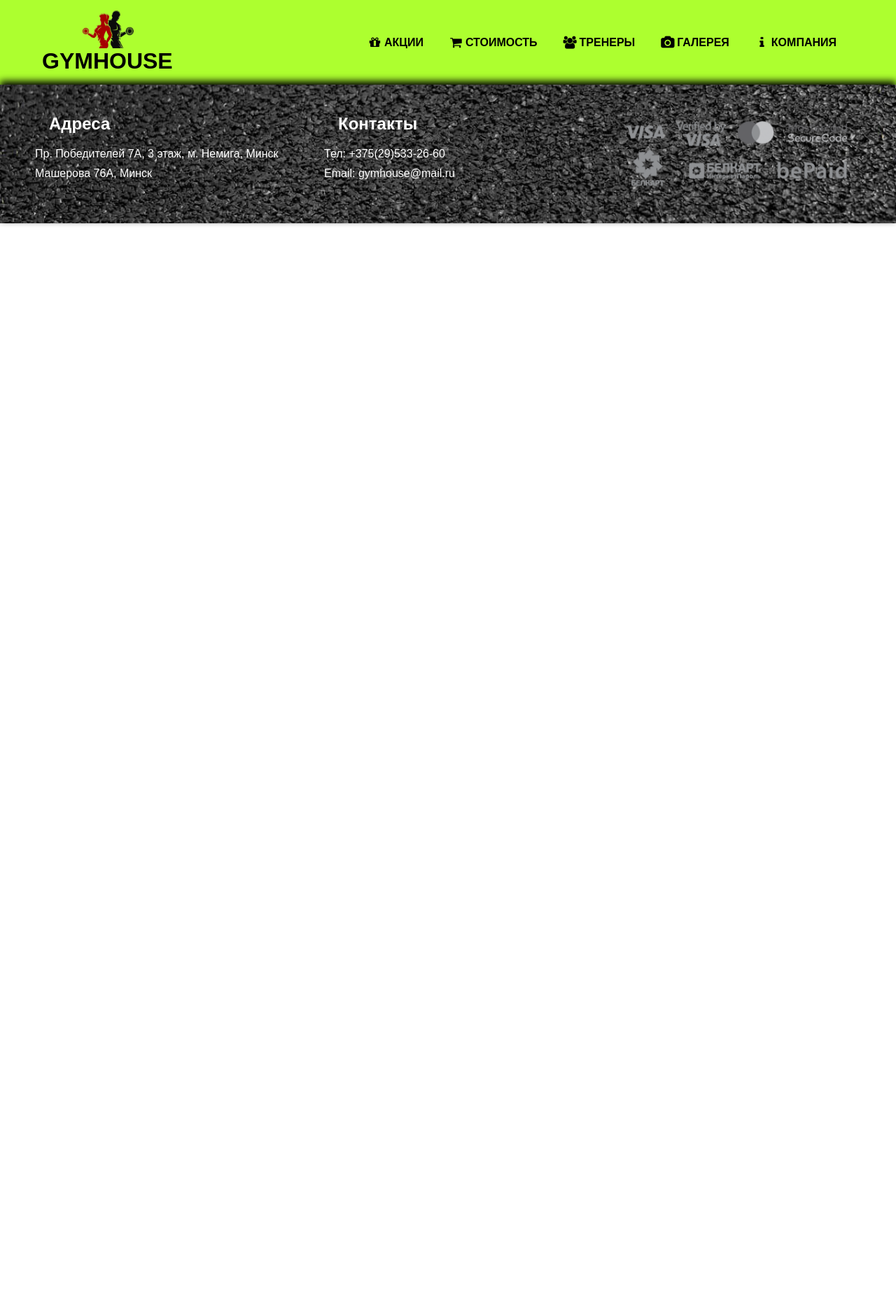
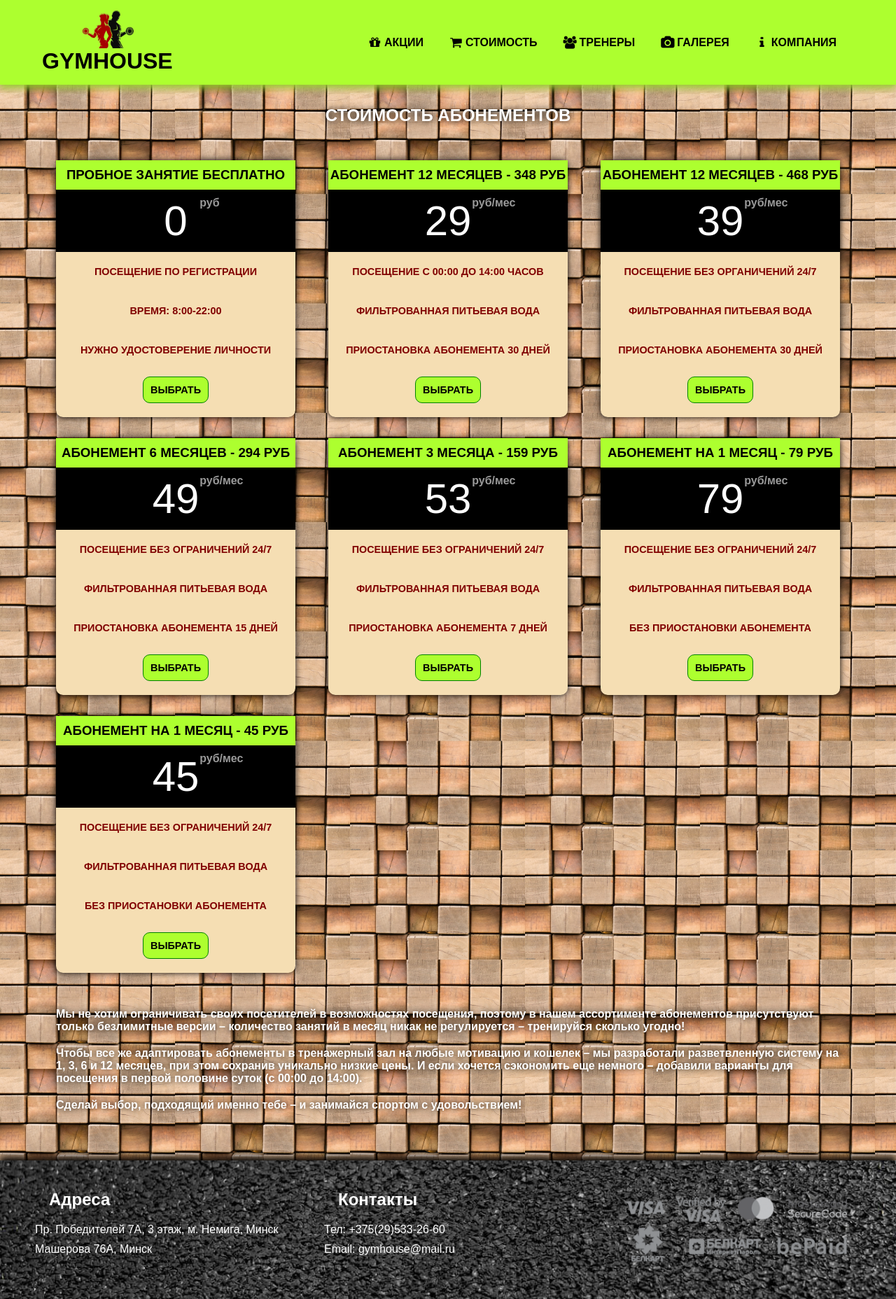
Before and after one commit to ilia844/Web-technology, a PHP site: page /pages/price.html in a window 1280 px wide. Shown: the whole page at 70% size. Before the commit the page ends 322 px from the top, so only its background shows below. Run offline with PHP 8.4, Linux system fonts and the light colour scheme.

Commit message:
Added page with pricing

```diff
--- a/First lab/css/media.css
+++ b/First lab/css/media.css
@@ -70,6 +70,14 @@
     }
 
 /*///////////////////////////////*/
+
+/*Page with subscription prices*/
+
+.subscription-info {
+    width: 43%;
+}
+
+/*///////////////////////////////*/
 }
 
 @media all and (max-width: 768px) {
@@ -107,4 +115,16 @@
         width: 80%;
     }
 /*///////////////////////////////*/
+
+/*Page with subscription prices*/
+
+    .subscriptions {
+        justify-content: space-around;
+    }
+
+    .subscription-info {
+        width: 80%;
+    }
+
+/*///////////////////////////////*/
 }
--- /dev/null
+++ b/First lab/css/price.css
@@ -0,0 +1,117 @@
+/*Price section*/
+
+.price-section_background {
+    background-image: url("../img/price-background1.jpg");
+    background-size: 250px;
+}
+
+.pricing-info {
+    width: 100%;
+    padding-bottom: 50px;
+}
+
+.pricing-info h1 {
+    color: white;
+    padding-top: 30px;
+    margin: 0 20px 50px 20px;
+
+    text-align: center;
+    text-transform: uppercase;
+    font-family: sans-serif;
+    font-weight: bold;
+    text-shadow: black 0 0 10px;
+}
+
+
+.subscriptions {
+    width: 100%;
+    padding: 0 20px;
+
+    display: flex;
+    flex-direction: row;
+    justify-content: space-between;
+    align-items: flex-start;
+    flex-wrap: wrap;
+}
+
+.subscription-info {
+    width: 30%;
+    margin: 0 10px 30px 10px;
+    display: flex;
+    flex-direction: column;
+    justify-content: center;
+    text-align: center;
+    font-family: sans-serif;
+    background-color: wheat;
+
+
+    border-radius: 10px;
+    box-shadow: black 0 0 10px;
+    transition: all 0.3s ease;
+}
+
+.subscription-info:hover {
+    /*transform: scale(1.05);*/
+    box-shadow: maroon 0 0 20px ;
+}
+
+.subscription-info h3 {
+    padding: 10px 1px;
+    background-color: greenyellow;
+    text-transform: uppercase;
+}
+
+.subscription-info .price {
+    padding: 10px 0;
+    position: relative;
+
+    background-color: black;
+}
+
+.subscription-info .price .price-number {
+    color: white;
+    font-size: 60px;
+}
+
+.subscription-info .price .price-sign {
+    position: absolute;
+    left: 60%;
+
+    color: #999999;
+    font-weight: bold;
+}
+
+.subscription-info h4 {
+    margin: 20px auto;
+
+    color: maroon;
+    font-size: 0.9em;
+    font-weight: bold;
+}
+
+.subscription-info h5 {
+    padding: 10px;
+    margin: 10px auto 20px auto;
+    border: green solid 1px;
+    border-radius: 10px;
+
+    color: black;
+    font-size: 0.9em;
+    font-weight: bold;
+    text-transform: uppercase;
+    background-color: greenyellow;
+    transition: all 0.3s ease;
+}
+
+.subscription-info h5:hover {
+    transform: scale(1.1);
+    box-shadow: black 0 0 5px;
+}
+
+.pricing-info p {
+    color: white;
+    font-family: sans-serif;
+    font-weight: bold;
+    margin: 20px 30px;
+    text-shadow: black 0 0 10px;
+}
--- a/First lab/pages/price.html
+++ b/First lab/pages/price.html
@@ -4,6 +4,8 @@
     <meta charset="UTF-8">
     <link rel="stylesheet" type="text/css" href="../css/header+footer.css">
     <link rel="stylesheet" type="text/css" href="../css/font-awesome.css">
+    <link rel="stylesheet" type="text/css" href="../css/price.css">
+    <link rel="stylesheet" type="text/css" href="../css/media.css">
     <title>Стоимость</title>
 </head>
 <body>
@@ -26,7 +28,95 @@
             </div>
         </div>
     </header>
-
+    <section class="price-section_background">
+        <div class="main-container">
+            <div class="pricing-info">
+                <h1>Стоимость абонементов</h1>
+                <div class="subscriptions">
+                    <div class="subscription-info">
+                        <h3>Пробное занятие бесплатно</h3>
+                        <div class="price">
+                            <span class="price-sign">руб</span>
+                            <span class="price-number">0</span>
+                        </div>
+                        <h4>ПОСЕЩЕНИЕ ПО РЕГИСТРАЦИИ</h4>
+                        <h4>ВРЕМЯ: 8:00-22:00</h4>
+                        <h4>НУЖНО УДОСТОВЕРЕНИЕ ЛИЧНОСТИ</h4>
+                        <h5>Выбрать</h5>
+                    </div>
+                    <div class="subscription-info">
+                        <h3>АБОНЕМЕНТ 12 МЕСЯЦЕВ - 348 РУБ</h3>
+                        <div class="price">
+                            <span class="price-sign">руб/мес</span>
+                            <span class="price-number">29</span>
+                        </div>
+                        <h4>ПОСЕЩЕНИЕ С 00:00 ДО 14:00 ЧАСОВ</h4>
+                        <h4>ФИЛЬТРОВАННАЯ ПИТЬЕВАЯ ВОДА</h4>
+                        <h4>ПРИОСТАНОВКА АБОНЕМЕНТА 30 ДНЕЙ</h4>
+                        <h5>Выбрать</h5>
+                    </div>
+                    <div class="subscription-info">
+                        <h3>АБОНЕМЕНТ 12 МЕСЯЦЕВ - 468 РУБ</h3>
+                        <div class="price">
+                            <span class="price-sign">руб/мес</span>
+                            <span class="price-number">39</span>
+                        </div>
+                        <h4>ПОСЕЩЕНИЕ БЕЗ ОРГАНИЧЕНИЙ 24/7</h4>
+                        <h4>ФИЛЬТРОВАННАЯ ПИТЬЕВАЯ ВОДА</h4>
+                        <h4>ПРИОСТАНОВКА АБОНЕМЕНТА 30 ДНЕЙ</h4>
+                        <h5>Выбрать</h5>
+                    </div>
+                    <div class="subscription-info">
+                        <h3>АБОНЕМЕНТ 6 МЕСЯЦЕВ - 294 РУБ</h3>
+                        <div class="price">
+                            <span class="price-sign">руб/мес</span>
+                            <span class="price-number">49</span>
+                        </div>
+                        <h4>ПОСЕЩЕНИЕ БЕЗ ОГРАНИЧЕНИЙ 24/7</h4>
+                        <h4>ФИЛЬТРОВАННАЯ ПИТЬЕВАЯ ВОДА</h4>
+                        <h4>ПРИОСТАНОВКА АБОНЕМЕНТА 15 ДНЕЙ</h4>
+                        <h5>Выбрать</h5>
+                    </div>
+                    <div class="subscription-info">
+                        <h3>АБОНЕМЕНТ 3 МЕСЯЦА - 159 РУБ</h3>
+                        <div class="price">
+                            <span class="price-sign">руб/мес</span>
+                            <span class="price-number">53</span>
+                        </div>
+                        <h4>ПОСЕЩЕНИЕ БЕЗ ОГРАНИЧЕНИЙ 24/7</h4>
+                        <h4>ФИЛЬТРОВАННАЯ ПИТЬЕВАЯ ВОДА</h4>
+                        <h4>ПРИОСТАНОВКА АБОНЕМЕНТА 7 ДНЕЙ</h4>
+                        <h5>Выбрать</h5>
+                    </div>
+                    <div class="subscription-info">
+                        <h3>АБОНЕМЕНТ НА 1 МЕСЯЦ - 79 РУБ</h3>
+                        <div class="price">
+                            <span class="price-sign">руб/мес</span>
+                            <span class="price-number">79</span>
+                        </div>
+                        <h4>ПОСЕЩЕНИЕ БЕЗ ОГРАНИЧЕНИЙ 24/7</h4>
+                        <h4>ФИЛЬТРОВАННАЯ ПИТЬЕВАЯ ВОДА</h4>
+                        <h4>БЕЗ ПРИОСТАНОВКИ АБОНЕМЕНТА</h4>
+                        <h5>Выбрать</h5>
+                    </div>
+                    <div class="subscription-info">
+                        <h3>АБОНЕМЕНТ НА 1 МЕСЯЦ - 45 РУБ</h3>
+                        <div class="price">
+                            <span class="price-sign">руб/мес</span>
+                            <span class="price-number">45</span>
+                        </div>
+                        <h4>ПОСЕЩЕНИЕ БЕЗ ОГРАНИЧЕНИЙ 24/7</h4>
+                        <h4>ФИЛЬТРОВАННАЯ ПИТЬЕВАЯ ВОДА</h4>
+                        <h4>БЕЗ ПРИОСТАНОВКИ АБОНЕМЕНТА</h4>
+                        <h5>Выбрать</h5>
+                    </div>
+                </div>
+                <p>Мы не хотим ограничивать своих посетителей в возможностях посещения, поэтому в нашем ассортименте абонементов присутствуют только безлимитные версии – количество занятий в месяц никак не регулируется – тренируйся сколько угодно!</p>
+                <p>Чтобы все же адаптировать абонементы в тренажерный зал на любые мотивацию и кошелек – мы разработали разветвленную систему на 1, 3, 6 и 12 месяцев, при этом сохранив уникально низкие цены. И если хочется сэкономить еще немного – добавили варианты для посещения в первой половине суток (с 00:00 до 14:00).</p>
+                <p>Сделай выбор, подходящий именно тебе – и занимайся спортом с удовольствием!</p>
+            </div>
+        </div>
+    </section>
     <footer>
         <div class="main-container">
             <div class="footer">
```
Also changed, not shown: First lab/img/price-background1.jpg (added).
